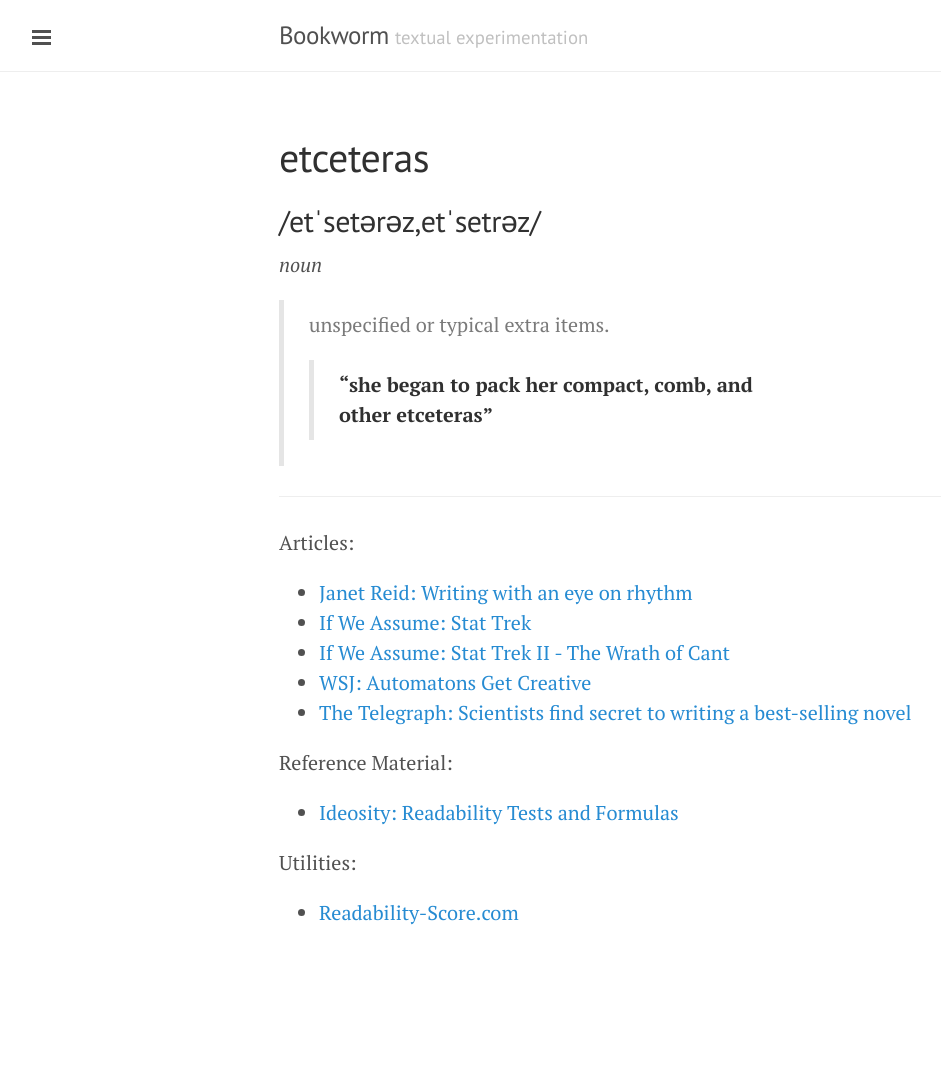
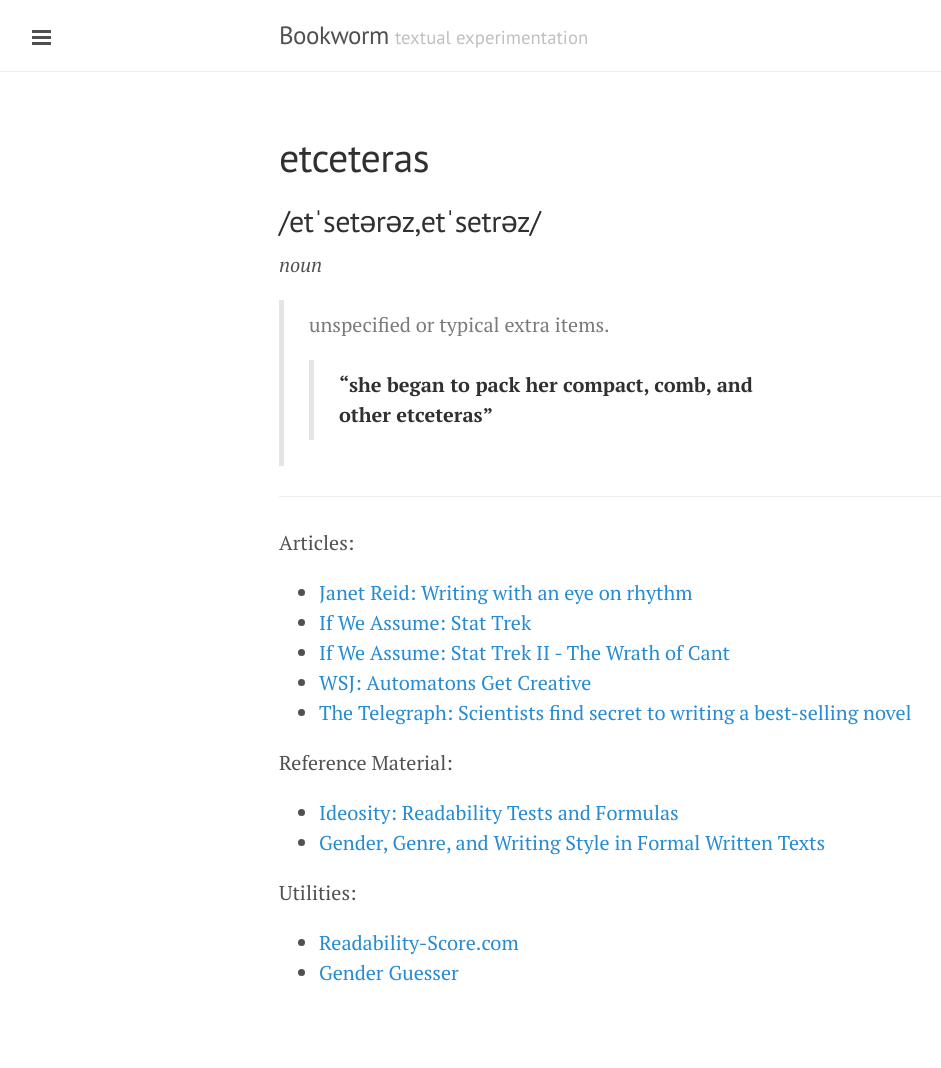
Before and after one commit to davidlday/bookworm-blog, a Jekyll site: the page built from etceteras.md, in a window 1280 px wide. Shown: the whole page, without its empty margins (1-942 px from the left). Built offline with Jekyll 4.4.1, drawn with Linux system fonts in a browser that asks for light colours; Markdown is read by kramdown in place of the engine named in the settings; before the commit the page ends 1008 px from its top, so only the background shows below that.

Commit message:
Added a couple of links on gender guessing.

```diff
--- a/etceteras.md
+++ b/etceteras.md
@@ -22,7 +22,9 @@ Articles:
 Reference Material:
 
 * [Ideosity: Readability Tests and Formulas](http://www.ideosity.com/ourblog/post/ideosphere-blog/2010/01/14/readability-tests-and-formulas)
+* [Gender, Genre, and Writing Style in Formal Written Texts](http://u.cs.biu.ac.il/~koppel/papers/male-female-text-final.pdf)
 
 Utilities:
 
 * [Readability-Score.com](https://readability-score.com/)
+* [Gender Guesser](http://www.hackerfactor.com/GenderGuesser.php)
```
